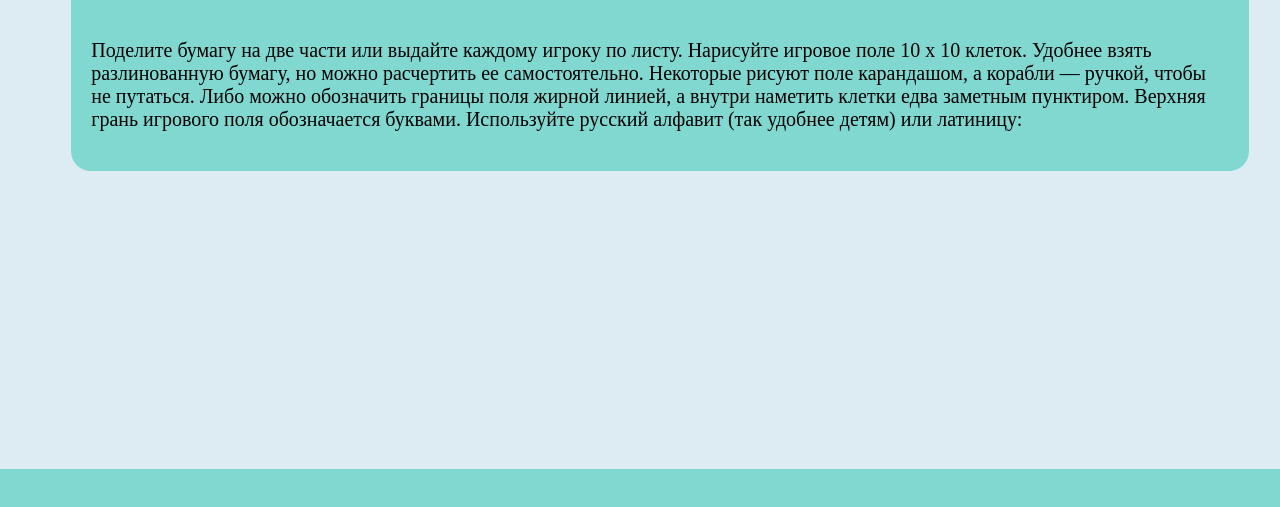
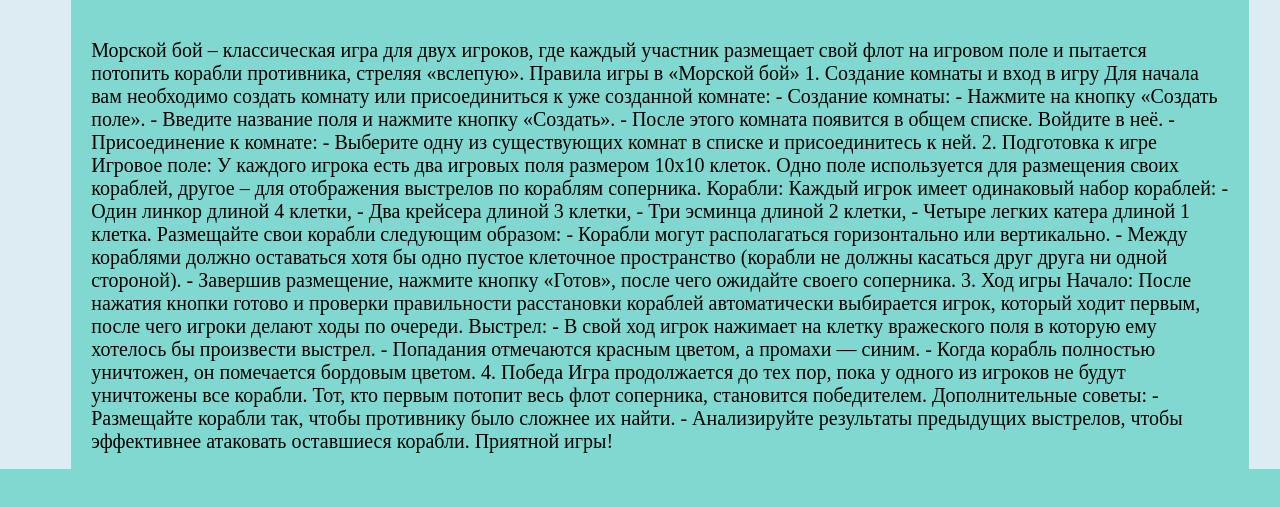
Before and after one commit to Artem2062/Artem2062.github.io, a plain HTML site: page index4.html in a window 1280 px wide. Shown: the part 231-738 px from the top of the page. Drawn offline with Linux system fonts and the light colour scheme; no server answers.

Commit message:
Update index4.html

```diff
--- a/index4.html
+++ b/index4.html
@@ -14,12 +14,53 @@
 <body>
     <div class="rules">
         <h1>Правила игры в морской бой</h1>
-        <p style="font-size: 20px;">Поделите бумагу на две части или выдайте каждому игроку по листу. Нарисуйте игровое поле 10 х 10 клеток.
-            Удобнее взять разлинованную бумагу, но можно расчертить ее самостоятельно.
-            Некоторые рисуют поле карандашом, а корабли — ручкой, чтобы не путаться. Либо можно обозначить границы поля
-            жирной линией, а внутри наметить клетки едва заметным пунктиром.
-            Верхняя грань игрового поля обозначается буквами. Используйте русский алфавит (так удобнее детям) или
-            латиницу: </p>
+        <p style="font-size: 20px;">Морской бой – классическая игра для двух игроков, где каждый участник размещает свой флот на игровом поле и пытается потопить корабли противника, стреляя «вслепую».
+Правила игры в «Морской бой»
+1. Создание комнаты и вход в игру
+Для начала вам необходимо создать комнату или присоединиться к уже созданной комнате:
+- Создание комнаты:
+  - Нажмите на кнопку «Создать поле».
+  - Введите название поля и нажмите кнопку «Создать».
+  - После этого комната появится в общем списке. Войдите в неё.
+
+- Присоединение к комнате:
+  - Выберите одну из существующих комнат в списке и присоединитесь к ней.
+
+
+2. Подготовка к игре
+
+Игровое поле: У каждого игрока есть два игровых поля размером 10x10 клеток. Одно поле используется для размещения своих кораблей, другое – для отображения выстрелов по кораблям соперника.
+
+Корабли: Каждый игрок имеет одинаковый набор кораблей:
+   - Один линкор длиной 4 клетки,
+   - Два крейсера длиной 3 клетки,
+   - Три эсминца длиной 2 клетки,
+   - Четыре легких катера длиной 1 клетка.
+
+Размещайте свои корабли следующим образом:
+- Корабли могут располагаться горизонтально или вертикально.
+- Между кораблями должно оставаться хотя бы одно пустое клеточное пространство (корабли не должны касаться друг друга ни одной стороной).
+- Завершив размещение, нажмите кнопку «Готов», после чего ожидайте своего соперника.
+
+3. Ход игры
+
+Начало: После нажатия кнопки готово и проверки правильности расстановки кораблей автоматически выбирается игрок, который ходит первым, после чего игроки делают ходы по очереди.
+
+Выстрел:
+- В свой ход игрок нажимает на клетку вражеского поля в которую ему хотелось бы произвести выстрел.
+- Попадания отмечаются красным цветом, а промахи — синим.
+- Когда корабль полностью уничтожен, он помечается бордовым цветом.
+
+4. Победа
+
+Игра продолжается до тех пор, пока у одного из игроков не будут уничтожены все корабли. Тот, кто первым потопит весь флот соперника, становится победителем.
+
+Дополнительные советы:
+
+- Размещайте корабли так, чтобы противнику было сложнее их найти.
+- Анализируйте результаты предыдущих выстрелов, чтобы эффективнее атаковать оставшиеся корабли.
+
+Приятной игры!</p>
     </div>
     <script src="handlebars-v4.1.2.js"></script>
     <script src="script.js"></script>
```
